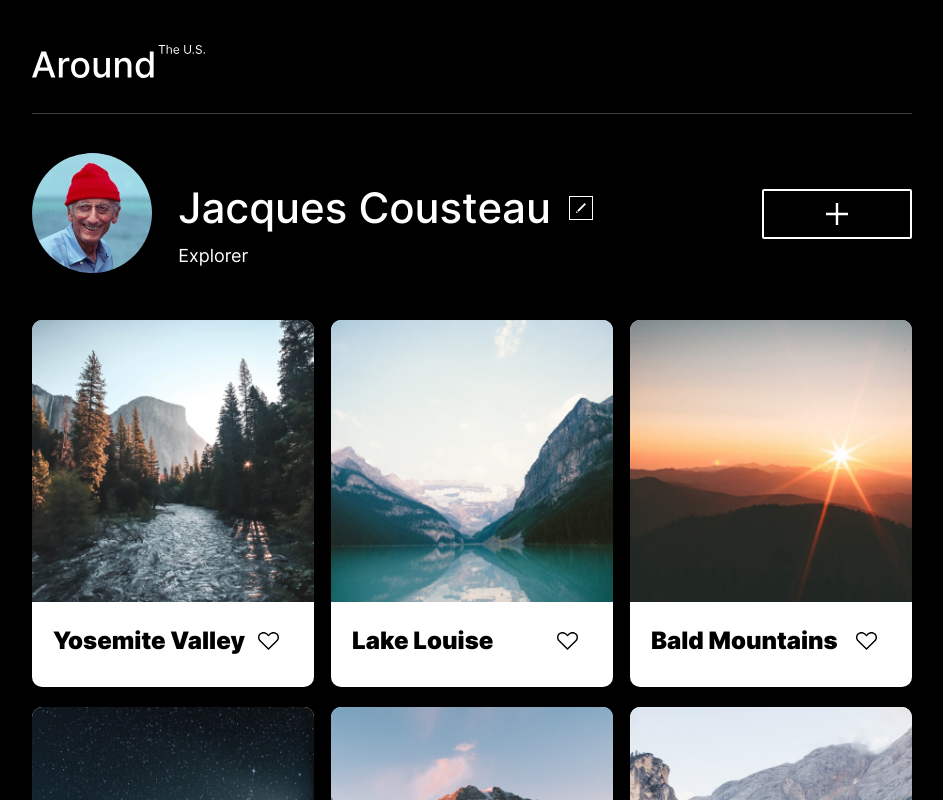
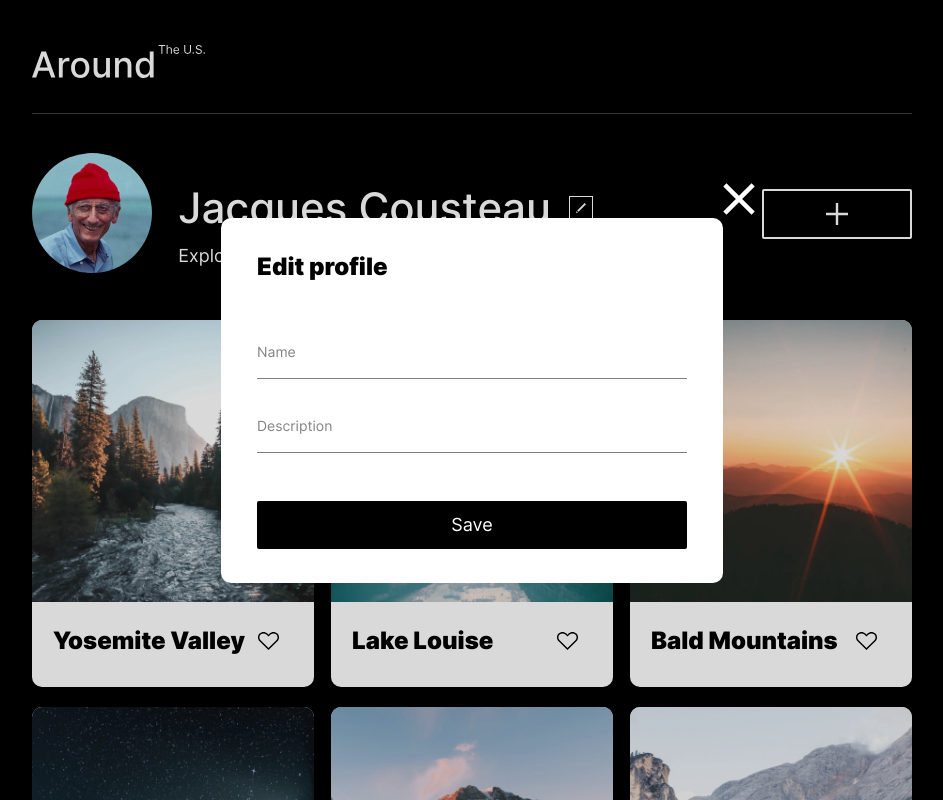
Before and after one commit to LouisBarreto/se_project_aroundtheus, a plain HTML site: page index.html in a window 1280 px wide. Shown: the top 800 px of the page, without its empty margins (168-1111 px from the left). Drawn offline with Linux system fonts and the light colour scheme; files whose address does not match are found by name.

Commit message:
added editform.css and added styles

```diff
--- /dev/null
+++ b/blocks/editform.css
@@ -0,0 +1,133 @@
+.modal {
+  position: fixed;
+  display: flex;
+  align-items: center;
+  justify-content: center;
+  top: 0;
+  bottom: 0;
+  right: 0;
+  left: 0;
+  background: rgba(0, 0, 0, 0.15);
+}
+
+.modal__container {
+  background: white;
+  max-width: 430px;
+  max-height: 330px;
+  border-radius: 10px;
+  padding: 34px 36px;
+  position: relative;
+}
+
+.close__button {
+  width: 40px;
+  height: 40px;
+  top: -36px;
+  right: -36px;
+  background: none;
+  border: 0;
+  position: absolute;
+  cursor: pointer;
+  padding: 0;
+}
+
+.close__button:hover {
+  opacity: 60%;
+  transition: 0.4s ease;
+}
+
+.modal__title {
+  font-family: "Inter", "Arial", sans-serif;
+  font-weight: 900;
+  font-size: 24px;
+  line-height: 29px;
+  color: black;
+  margin: 0;
+  padding-bottom: 54px;
+}
+
+.modal__form {
+  background: white;
+  box-sizing: border-box;
+  margin: 0 auto;
+}
+
+.form__fieldset {
+  box-sizing: border-box;
+  border: none;
+  margin: 0;
+  padding: 0px;
+}
+
+.form__input {
+  border: none;
+  border-bottom: 1px solid rgba(0, 0, 0, 0.5);
+  box-sizing: border-box;
+  font-family: "Inter", "Arial", sans-serif;
+  font-style: normal;
+  font-weight: 400;
+  font-size: 20px;
+  line-height: 30px;
+  padding: 0;
+  padding-right: 36px;
+  padding-bottom: 13px;
+  margin-bottom: 30px;
+  width: 100%;
+}
+
+.form__input::placeholder {
+  color: #838383;
+  font-size: 14px;
+  line-height: 17px;
+}
+
+.form__button {
+  font-family: "Inter", "Arial", sans-serif;
+  font-style: normal;
+  font-weight: 400;
+  font-size: 18px;
+  line-height: 22px;
+  color: white;
+  background-color: black;
+  border: none;
+  width: 100%;
+  border-radius: 2px;
+  padding: 13px 124px;
+  margin-top: 18px;
+}
+
+.form__button:hover {
+  opacity: 80%;
+  transition: 0.4s ease;
+  cursor: pointer;
+}
+
+@media screen and (min-width: 320px) and (max-width: 768px) {
+  .modal__container {
+    max-width: 282px;
+    max-height: 322px;
+  }
+  .close__button {
+    width: 26px;
+    height: 26px;
+    right: 10px;
+  }
+  .modal__title {
+    max-width: 238px;
+    font-size: 18px;
+    line-height: 22px;
+  }
+  .form__input {
+    font-size: 14px;
+    line-height: 17px;
+  }
+  .form__input::placeholder {
+    font-size: 14px;
+    line-height: 17px;
+  }
+  .form__button {
+    height: 46px;
+    font-size: 14px;
+    line-height: 17px;
+  }
+}
--- a/index.html
+++ b/index.html
@@ -117,6 +117,33 @@
         <p class="footer__copyright">© 2022 Around The U.S.</p>
       </footer>
     </div>
+    <section class="modal">
+      <div class="modal__container">
+        <h2 class="modal__title">Edit profile</h2>
+        <form class="modal__form" id="edit-form">
+          <fieldset class="form__fieldset">
+            <input
+              type="text"
+              placeholder="Name"
+              required
+              class="form__input"
+            />
+            <input
+              type="text"
+              placeholder="Description"
+              required
+              class="form__input"
+            />
+          </fieldset>
+          <fieldset class="form__fieldset">
+            <button class="form__button" type="submit">Save</button>
+          </fieldset>
+        </form>
+        <button class="close__button">
+          <img src="./images/Close Icon.svg" alt="close button" />
+        </button>
+      </div>
+    </section>
     <script src="./scripts/index.js"></script>
   </body>
 </html>
--- a/pages/index.css
+++ b/pages/index.css
@@ -7,3 +7,4 @@
 @import url(../blocks/profile.css);
 @import url(../blocks/header.css);
 @import url(../blocks/content.css);
+@import url(../blocks/editform.css);
```
Also changed, not shown: images/Close Icon.png (added), images/Close Icon.svg (added).
